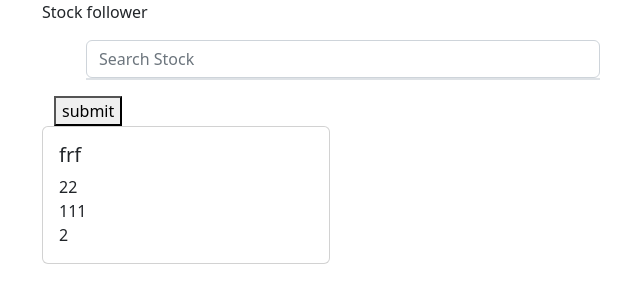
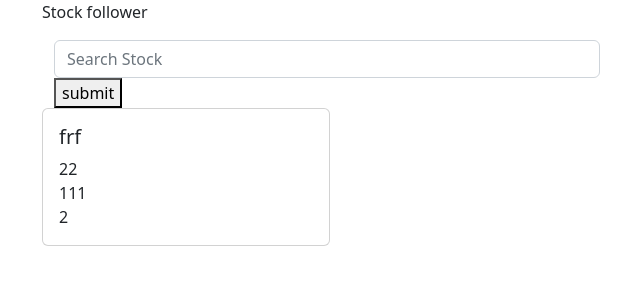
Before and after one commit to Smejia3409/stock-app, a React (Create React App) app in the folder frontend/: page / in a window 1280 px wide. Shown: the top 302 px of the page, without its empty margins (40-680 px from the left). Built offline with nearby package versions, Linux system fonts and the light colour scheme.

Commit message:
set display change function on company list

```diff
--- a/frontend/src/SearchBar.tsx
+++ b/frontend/src/SearchBar.tsx
@@ -10,20 +10,13 @@ const SearchBar = () => {
   const { stock, setStock } = useContext<any>(StockContext);
   const [stockInput, setStockInput] = useState<string>("");
   const [companies, setCompanies] = useState<any>([]);
+  const [showlist, setShowList] = useState<boolean>(false);
 
   const findStock = (stockEvent: React.FormEvent<HTMLFormElement>) => {
     stockEvent.preventDefault();
     setStock(stockInput);
   };
 
-  // let getData = async (stock: string) => {
-  //   let { data: res } = await get_stock_symbols(stock);
-  //   setCompanies(res);
-  // };
-
-  // useEffect(() => {
-  //   getData(stock);
-  // }, []);
   const get_stock_symbols = async (stock: string) => {
     let url: string = "https://alpha-vantage.p.rapidapi.com/query";
     let config: Object = {
@@ -41,6 +34,7 @@ const SearchBar = () => {
       let { data: compaines } = await axios.get(url, config);
       if (compaines) {
         setCompanies(compaines["bestMatches"]);
+        setShowList(true);
       }
     } catch (error) {
       console.error(error);
@@ -63,7 +57,6 @@ const SearchBar = () => {
     <div className="container">
       <Form style={{ width: "50%" }} onSubmit={findStock}>
         <Form.Group>
-          <ol>
           <Form.Control
             onChange={(e) => {
               setStockInput(e.target.value);
@@ -71,24 +64,19 @@ const SearchBar = () => {
             type="text"
             placeholder="Search Stock"
           />
-            <StockResults stockList={companies} />
-          </ol>
         </Form.Group>
+        {showlist && (
+          <StockResults stockList={companies} changeDisplay={setShowList} />
+        )}
         <button type="submit">submit</button>
       </Form>
     </div>
   );
 };
 
-const StockResults = (props: { stockList: Array<any> }) => {
-  const selectComapny = (comapnyEvent: React.FormEvent<HTMLFormElement>) => {
-    console.log(comapnyEvent);
-  };
+const StockResults = (props: { stockList: Array<any>; changeDisplay: any }) => {
   return (
-    <div
-      className="overflow-auto h-50 w-200 border border-bottom-danger"
-      style={{ height: "100px" }}
-    >
+    <>
       {props.stockList.map((company: any) => {
         const region = company["1. symbol"].substring(
           company["1. symbol"].indexOf(".") + 1
@@ -98,13 +86,14 @@ const StockResults = (props: { stockList: Array<any> }) => {
             key={company["2. name"] + company["1. symbol"]}
             onClick={() => {
               console.log(company["1. symbol"]);
+              props.changeDisplay(false);
             }}
           >
             {company["2. name"] + "   " + region}
           </Dropdown.Item>
         );
       })}
-    </div>
+    </>
   );
 };
 
```
Lines whose indentation alone changed are shown as unchanged.
